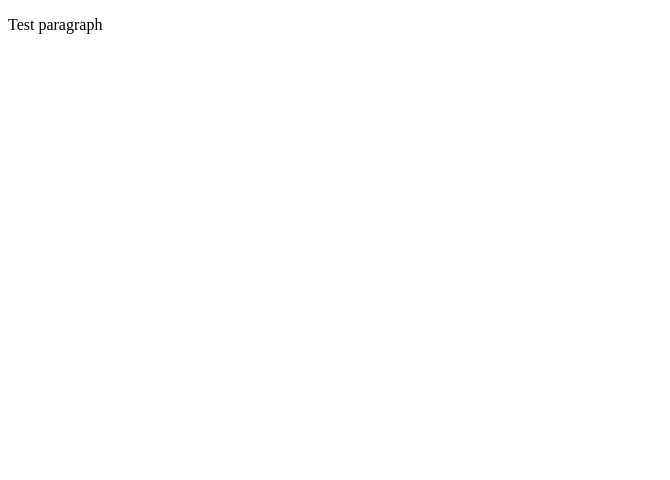
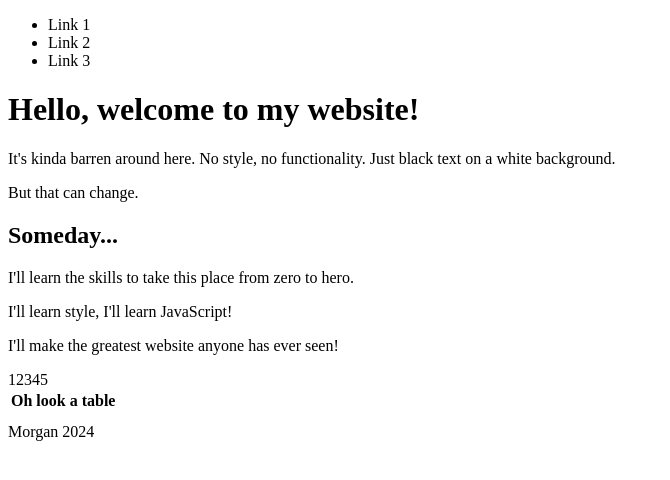
Before and after one commit to MorganMcmillan/My-Github-website, a plain HTML site: page index.html in a window 1280 px wide. Shown: the whole page, without its empty margins (0-670 px from the left). Drawn offline with Linux system fonts and the light colour scheme.

Commit message:
Added some silly text

```diff
--- a/index.html
+++ b/index.html
@@ -6,6 +6,45 @@
     <title>Document</title>
 </head>
 <body>
-    <p>Test paragraph</p>
+    <nav>
+        <ul>
+            <li>Link 1</li>
+            <li>Link 2</li>
+            <li>Link 3</li>
+    </nav>
+
+    <header>
+        <h1>Hello, welcome to my website!</h1>
+    </header>
+
+    <section>
+        <main>
+            <article>
+                <p>It's kinda barren around here. No style, no functionality. Just black text on a white background.</p>
+                <p>But that can change.</p>
+            </article>
+        </main>
+    </section>
+
+    <section>
+        <h2>Someday...</h2>
+        <main>
+            <article>
+                <p>I'll learn the skills to take this place from zero to hero.</p>
+                <p>I'll learn style, I'll learn JavaScript!</p>
+                <p>I'll make the greatest website anyone has ever seen!</p>
+
+                <table>
+                    <th>Oh look a table</th>
+                    <tr>1</tr>
+                    <tr>2</tr>
+                    <tr>3</tr>
+                    <tr>4</tr>
+                    <tr>5</tr>
+                </table>
+            </article>
+        </main>
+        <footer>Morgan 2024</footer>
+    </section>
 </body>
 </html>
```
